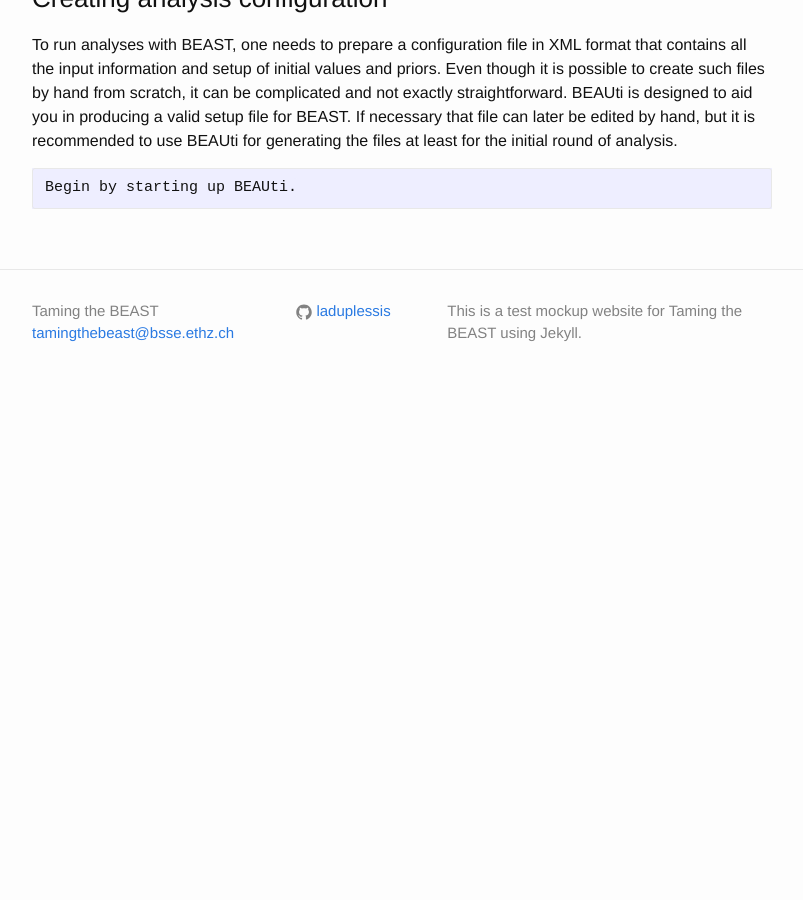
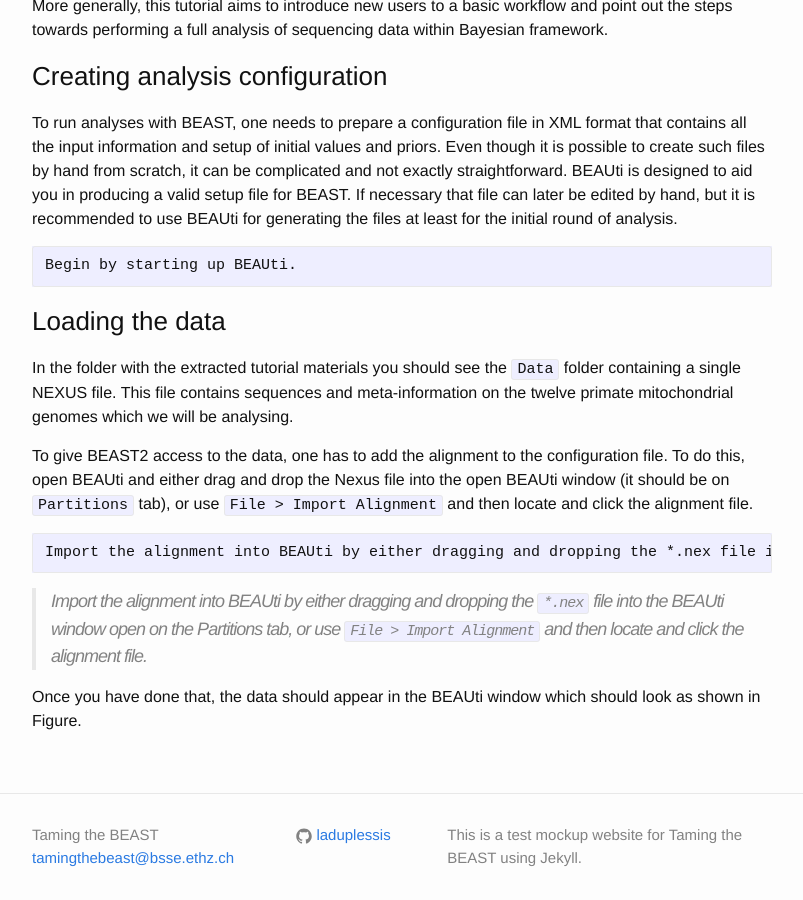
Before and after one commit to laduplessis/JekyllTest, a Jekyll site: the page built from tutorials/_posts/2016-08-25-Introduction_to_BEAST.md, in a window 1280 px wide and 900 px high, scrolled down 1947 px. Shown: the whole window, without its empty margins (238-1041 px from the left). Built offline with Jekyll 4.4.1, drawn with Linux system fonts in a browser that asks for light colours; before the commit the page ends 2352 px from its top, so only the background shows below that.

Commit message:
tutorial 1

````diff
--- a/tutorials/_posts/2016-08-25-Introduction_to_BEAST.md
+++ b/tutorials/_posts/2016-08-25-Introduction_to_BEAST.md
@@ -13,7 +13,9 @@
 
 Therefore, in this simple tutorial you will get acquainted with the basic workflow of BEAST2 and the software most commonly used to interpret the results of the analyses. Bear in mind that this tutorial is designed just to help you get started using BEAST2. We will not discuss all the choices and concepts in detail, as they will be sequentially discussed in further classes and tutorials.
 
+
 ---
+
 
 ## Programs used in this Exercise
 
@@ -51,8 +53,11 @@
 
 [FigTree](http://tree.bio.ed.ac.uk/software/figtree) is a program for viewing trees and producing publication-quality figures. It can interpret the node-annotations created on the summary trees by TreeAnnotator, allowing the user to display node-based statistics (e.g. posterior probabilities).
 
+<br>
 
 ---
+
+<br>
 
 ## Practical: Running a simple analysis with BEAST2
 
@@ -71,3 +76,18 @@
 ```
 Begin by starting up BEAUti.
 ```
+
+
+### Loading the data
+
+In the folder with the extracted tutorial materials you should see the `Data` folder containing a single NEXUS file. This file contains sequences and meta-information on the twelve primate mitochondrial genomes which we will be analysing.
+
+To give BEAST2 access to the data, one has to add the alignment to the configuration file. To do this, open BEAUti and either drag and drop the Nexus file into the open BEAUti window (it should be on `Partitions` tab), or use `File > Import Alignment` and then locate and click the alignment file.
+
+```
+Import the alignment into BEAUti by either dragging and dropping the *.nex file into the BEAUti window open on the Partitions tab, or use File > Import Alignment and then locate and click the alignment file.
+```
+
+> Import the alignment into BEAUti by either dragging and dropping the `*.nex` file into the BEAUti window open on the Partitions tab, or use `File > Import Alignment` and then locate and click the alignment file.
+
+Once you have done that, the data should appear in the BEAUti window which should look as shown in Figure.
````
